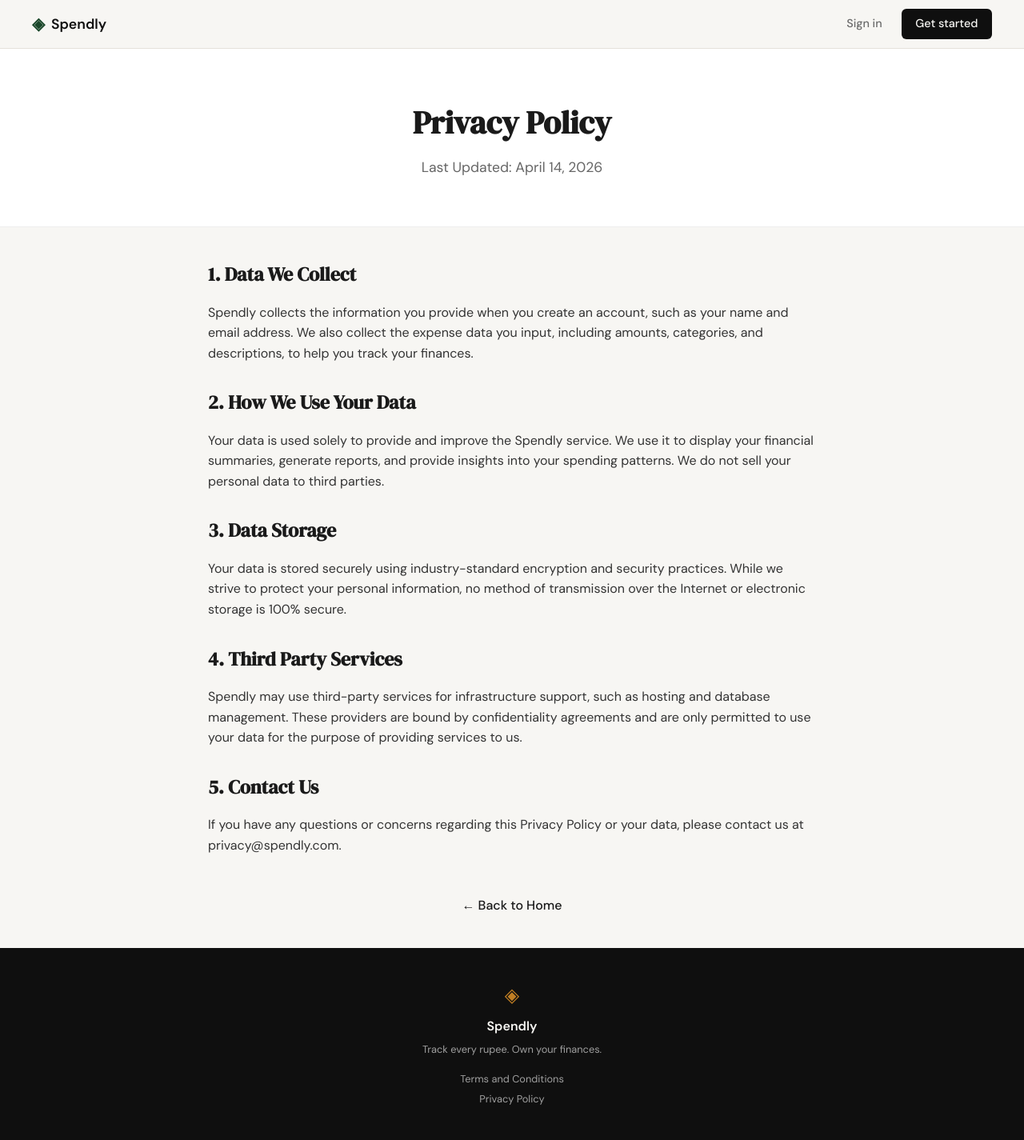
After one commit to Nandakishor2206/spendly, a Flask app: page /privacy in a window 1280 px wide. The commit adds this page. Shown: the whole page at 80% size. Run offline with Flask 3, Linux system fonts and the light colour scheme.

Commit message:
landing: add privacy policy page and route”

```diff
--- a/app.py
+++ b/app.py
@@ -25,6 +25,11 @@ def login():
 @app.route("/terms")
 def terms():
     return render_template("terms.html")
+
+
+@app.route("/privacy")
+def privacy():
+    return render_template("privacy.html")
 
 
 # ------------------------------------------------------------------ #
--- a/templates/base.html
+++ b/templates/base.html
@@ -34,9 +34,9 @@
             <span class="brand-icon">◈</span>
             <span class="footer-name">Spendly</span>
             <p class="footer-copy">Track every rupee. Own your finances.</p>
-            <div class="footer-links">
-                <a href="{{ url_for('terms') }}">Terms and Conditions</a>
-                <a href="#">Privacy Policy</a>
+            <div class="footer-links" style="margin-top: 10px; display: flex; flex-direction: column; gap: 5px;">
+                <a href="{{ url_for('terms') }}" style="font-size: 0.8rem; color: var(--ink-faint); text-decoration: none;">Terms and Conditions</a>
+                <a href="{{ url_for('privacy') }}" style="font-size: 0.8rem; color: var(--ink-faint); text-decoration: none;">Privacy Policy</a>
             </div>
         </div>
     </footer>
--- /dev/null
+++ b/templates/privacy.html
@@ -0,0 +1,41 @@
+{% extends "base.html" %}
+
+{% block title %}Privacy Policy — Spendly{% endblock %}
+
+{% block content %}
+<section class="page-header" style="padding: 60px 20px; text-align: center; background: #fff; border-bottom: 1px solid #eee;">
+    <h1 style="font-family: 'DM Serif Display', serif; font-size: 2.5rem; color: #1a1a1a; margin-bottom: 10px;">Privacy Policy</h1>
+    <p style="color: #666; font-size: 1.1rem;">Last Updated: April 14, 2026</p>
+</section>
+
+<section class="page-content" style="max-width: 800px; margin: 40px auto; padding: 0 20px; line-height: 1.6; color: #333;">
+    <div style="margin-bottom: 30px;">
+        <h2 style="font-family: 'DM Serif Display', serif; font-size: 1.5rem; color: #1a1a1a; margin-bottom: 15px;">1. Data We Collect</h2>
+        <p>Spendly collects the information you provide when you create an account, such as your name and email address. We also collect the expense data you input, including amounts, categories, and descriptions, to help you track your finances.</p>
+    </div>
+
+    <div style="margin-bottom: 30px;">
+        <h2 style="font-family: 'DM Serif Display', serif; font-size: 1.5rem; color: #1a1a1a; margin-bottom: 15px;">2. How We Use Your Data</h2>
+        <p>Your data is used solely to provide and improve the Spendly service. We use it to display your financial summaries, generate reports, and provide insights into your spending patterns. We do not sell your personal data to third parties.</p>
+    </div>
+
+    <div style="margin-bottom: 30px;">
+        <h2 style="font-family: 'DM Serif Display', serif; font-size: 1.5rem; color: #1a1a1a; margin-bottom: 15px;">3. Data Storage</h2>
+        <p>Your data is stored securely using industry-standard encryption and security practices. While we strive to protect your personal information, no method of transmission over the Internet or electronic storage is 100% secure.</p>
+    </div>
+
+    <div style="margin-bottom: 30px;">
+        <h2 style="font-family: 'DM Serif Display', serif; font-size: 1.5rem; color: #1a1a1a; margin-bottom: 15px;">4. Third Party Services</h2>
+        <p>Spendly may use third-party services for infrastructure support, such as hosting and database management. These providers are bound by confidentiality agreements and are only permitted to use your data for the purpose of providing services to us.</p>
+    </div>
+
+    <div style="margin-bottom: 30px;">
+        <h2 style="font-family: 'DM Serif Display', serif; font-size: 1.5rem; color: #1a1a1a; margin-bottom: 15px;">5. Contact Us</h2>
+        <p>If you have any questions or concerns regarding this Privacy Policy or your data, please contact us at privacy@spendly.com.</p>
+    </div>
+
+    <div style="margin-top: 50px; text-align: center;">
+        <a href="{{ url_for('landing') }}" style="color: #1a1a1a; font-weight: 500; text-decoration: none;">&larr; Back to Home</a>
+    </div>
+</section>
+{% endblock %}
```
